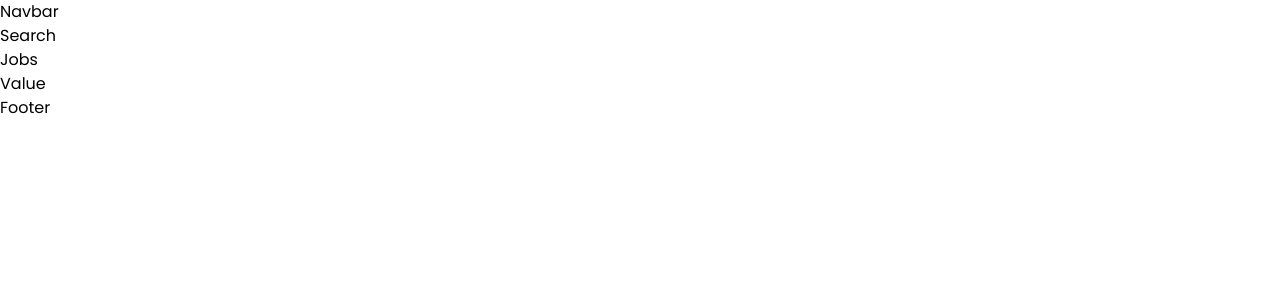
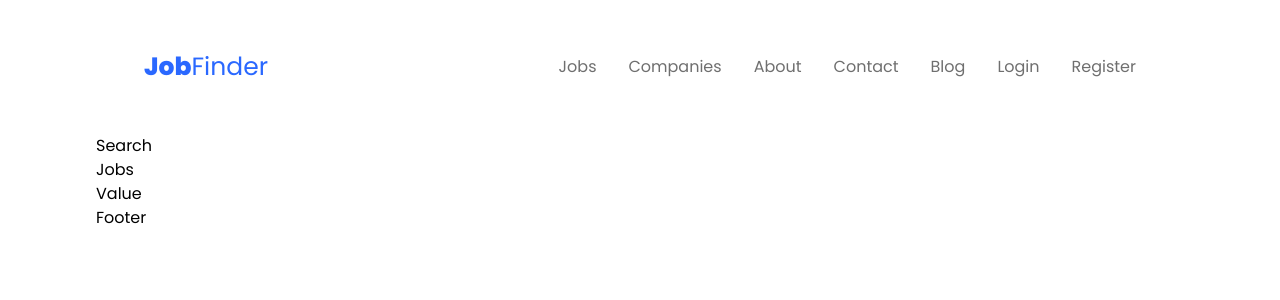
Before and after one commit to shaikahmadnawaz/job-finder, a React (Create React App) app: page / in a window 1280 px wide. Shown: the top 300 px of the page. Built offline with nearby package versions, Linux system fonts and the light colour scheme.

Commit message:
navbar done

```diff
--- a/src/App.js
+++ b/src/App.js
@@ -7,7 +7,7 @@
 
 function App() {
   return (
-    <div>
+    <div className="w-[85%] m-auto bg-white">
       <Navbar />
       <Search />
       <Jobs />
--- a/src/components/Navbar/Navbar.js
+++ b/src/components/Navbar/Navbar.js
@@ -1,7 +1,31 @@
 import React from "react";
 
 const Navbar = () => {
-  return <div>Navbar</div>;
+  return (
+    <div className="navBar flex justify-between items-center p-[3rem]">
+      <div className="logoDiv">
+        <h1 className="logo text-[25px] text-blueColor">
+          <strong>Job</strong>Finder
+        </h1>
+      </div>
+
+      <div className="menu flex gap-8">
+        <li className="menuList text-[#6f6f6f] hover:text-blueColor">Jobs</li>
+        <li className="menuList text-[#6f6f6f] hover:text-blueColor">
+          Companies
+        </li>
+        <li className="menuList text-[#6f6f6f] hover:text-blueColor">About</li>
+        <li className="menuList text-[#6f6f6f] hover:text-blueColor">
+          Contact
+        </li>
+        <li className="menuList text-[#6f6f6f] hover:text-blueColor">Blog</li>
+        <li className="menuList text-[#6f6f6f] hover:text-blueColor">Login</li>
+        <li className="menuList text-[#6f6f6f] hover:text-blueColor">
+          Register
+        </li>
+      </div>
+    </div>
+  );
 };
 
 export default Navbar;
--- a/src/index.css
+++ b/src/index.css
@@ -12,13 +12,13 @@
   background: white;
 }
 
-/* li {
+li {
   list-style: none;
   cursor: pointer;
   position: relative;
-} */
+}
 
-/* li:hover::before {
+li:hover::before {
   position: absolute;
   content: "";
   height: 4px;
@@ -26,7 +26,8 @@
   background: #2a68ff;
   right: 0;
   color: #2a68ff;
-} */
+  bottom: -10px;
+}
 
 /* .icon {
   cursor: pointer;
```
